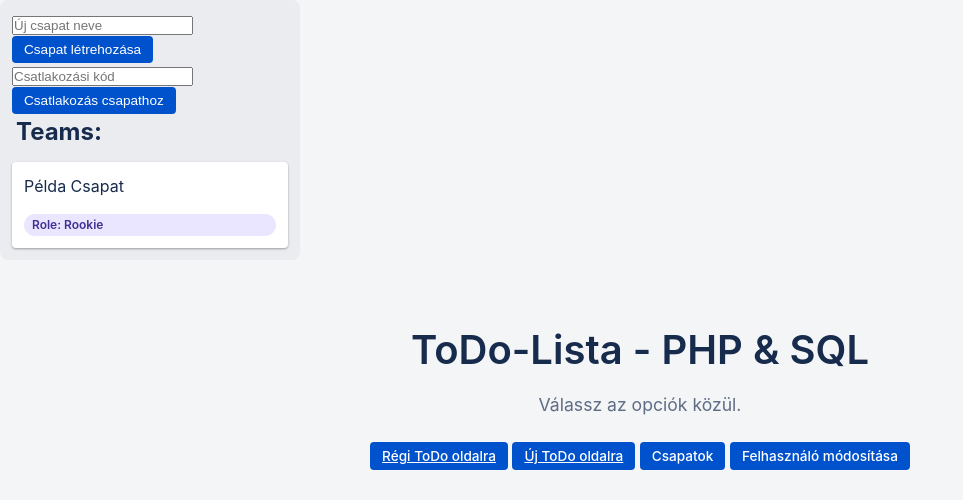
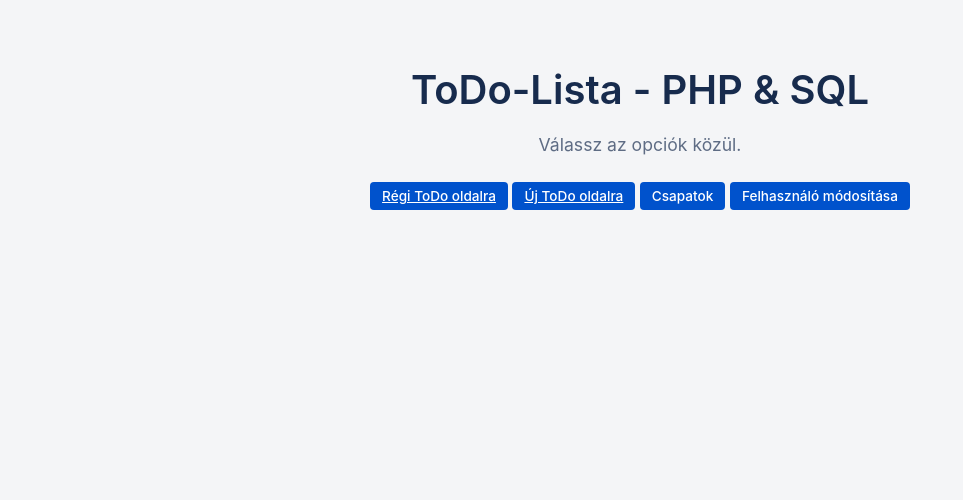
Before and after one commit to aronsparky4/afp-2026, a PHP site: page /startpage.php in a window 1280 px wide. Shown: the part 57-557 px from the top of the page, without its empty margins (0-963 px from the left). Run offline with PHP 8.4, Linux system fonts and the light colour scheme; the visitor is signed in with stand-in values (Sample User, id 1); data that the repository does not hold is empty.

Commit message:
Minor changes (startpage & todo page)

```diff
--- a/Frontend/index_v2.php
+++ b/Frontend/index_v2.php
@@ -240,6 +240,9 @@
                 <span class="close" id="closeCategoryListModal">&times;</span>
             </div>
             <ul>
+                <?php if ($categories->num_rows === 0): ?>
+                    <li>Nincsenek kategóriák.</li>
+                <?php endif; ?>
                 <?php foreach ($categories as $category): ?>
                     <li><?php echo htmlspecialchars($category['category_name']); ?> (<?php echo $category['task_count'] ?? 0 ?> feladat)</li>
                 <?php endforeach; ?>
--- a/Frontend/startpage.php
+++ b/Frontend/startpage.php
@@ -59,35 +59,6 @@
             <a href="../Backend/logout.php" class="btn">Kijelentkezés</a>
         </div>
     </header>
-
-    <div class="column">
-        <form action="../Backend/addTeam.php" method="POST">
-            <input type="text" name="teamName" placeholder="Új csapat neve" required>
-            <button type="submit" class="btn">Csapat létrehozása</button>
-        </form>
-        <form action="../Backend/joinTeam.php" method="POST">
-            <input type="text" name="teamCode" placeholder="Csatlakozási kód" required>
-            <button type="submit" class="btn">Csatlakozás csapathoz</button>
-        </form>
-        <div class="column-header">
-            <h2>Teams:</h2>
-        </div>
-        <?php if ($teams->num_rows > 0): ?>
-            <?php foreach ($teams as $team): ?>
-                <form action="../Frontend/index_v2.php" method="POST">
-                    <input type="hidden" name="team_id" value="<?php echo htmlspecialchars($team['id']); ?>">
-                    <div class="card" type="submit" onclick="this.closest('form').submit();">
-                        <span><?php echo htmlspecialchars($team['team_name']); ?></span>
-                        <span class="badge" style="margin-top: 8px;">Role: <?php echo htmlspecialchars($team['role']); ?></span>
-                    </div>
-                </form>
-            <?php endforeach; ?>
-        <?php endif; ?>
-        <div class="card">
-            <span>Példa Csapat</span>
-            <span class="badge" style="margin-top: 8px;">Role: Rookie</span>
-        </div>
-    </div>
     <section class="hero">
         <h1>ToDo-Lista - PHP & SQL</h1>
         <p>Válassz az opciók közül.</p>
```
